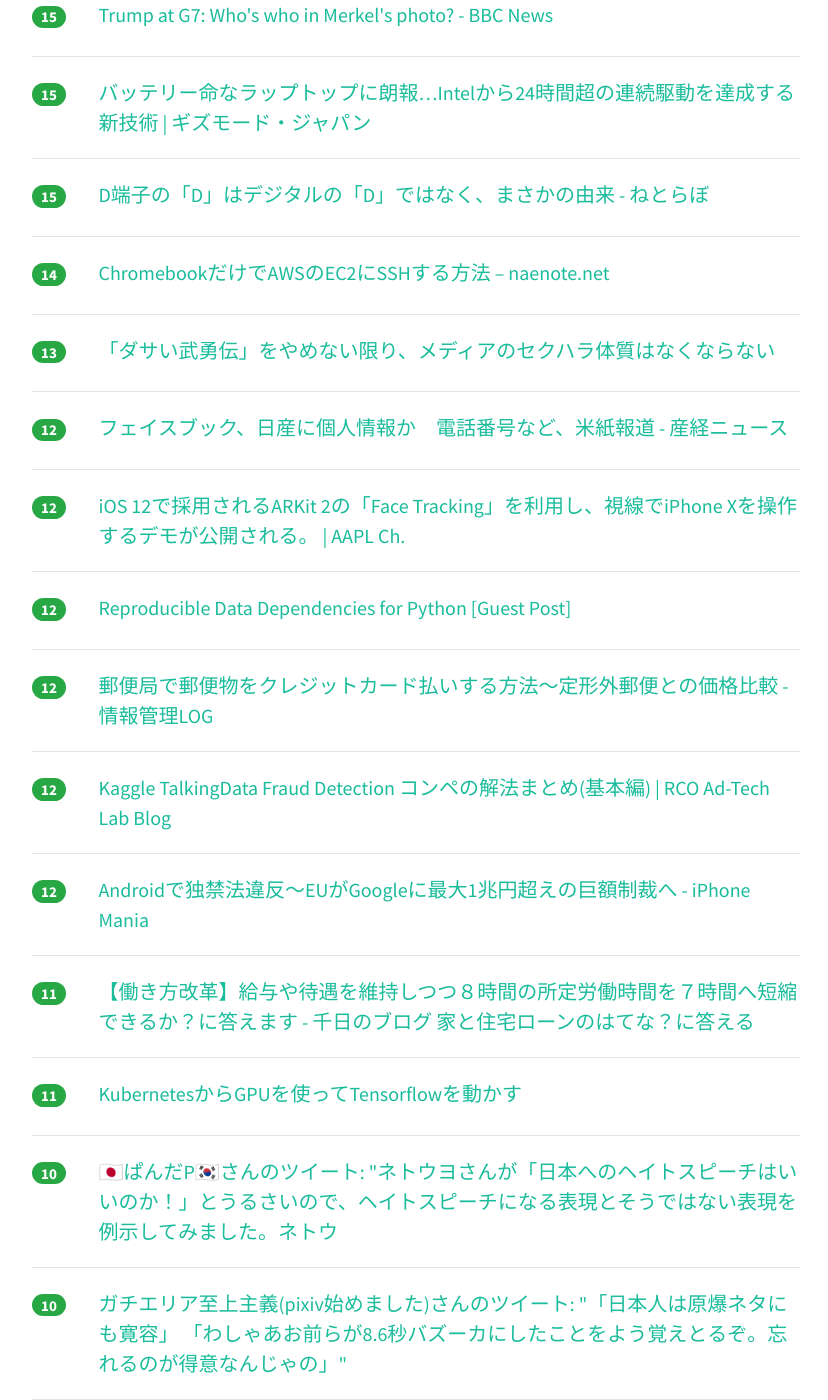
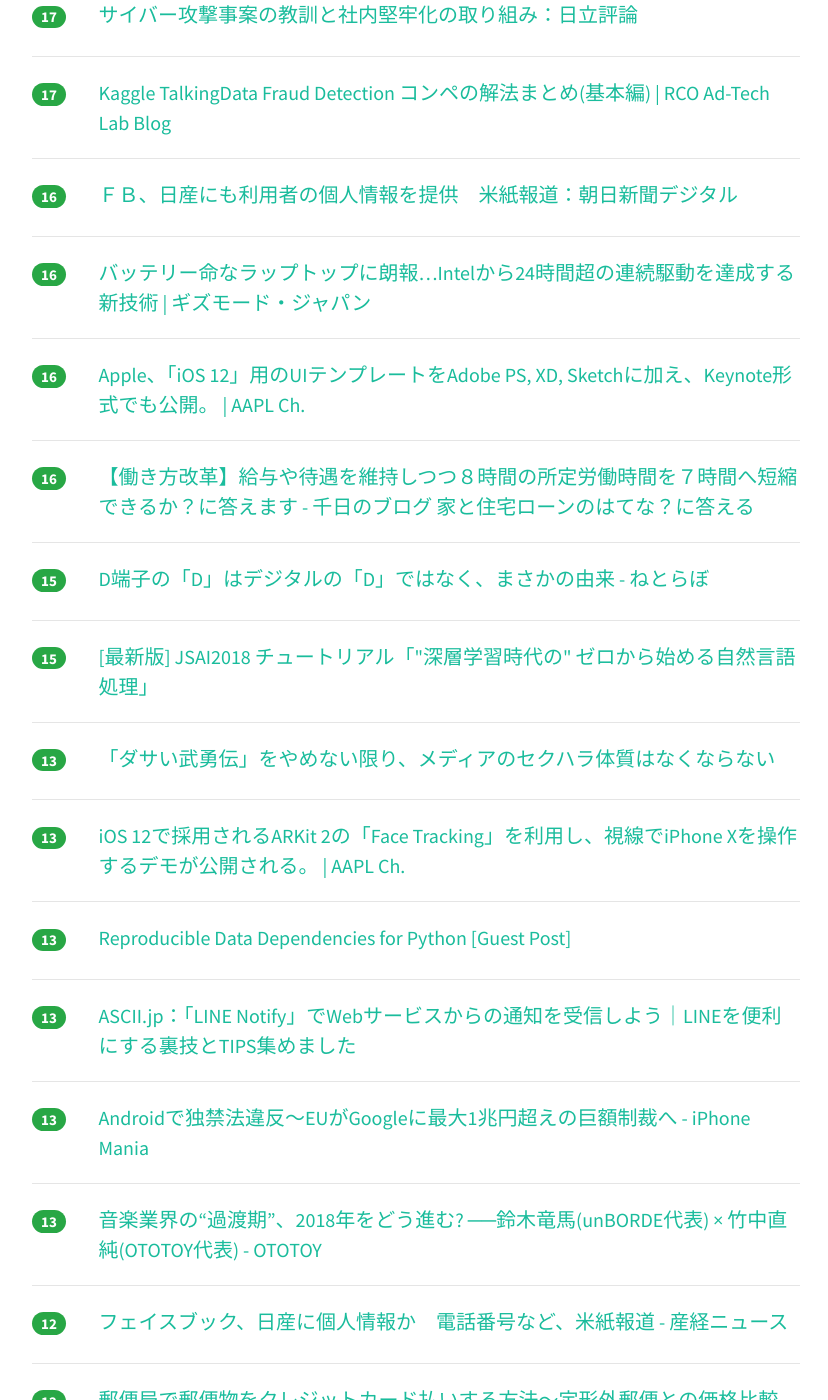
Before and after one commit to yatta47/hatena-matome-site, a Jekyll site: the page built from _posts/2018-06-10-hatena.md, in a window 1280 px wide and 1400 px high, scrolled down 2085 px. Shown: the whole window, without its empty margins (224-1052 px from the left). Built offline with Jekyll 4.4.1, drawn with Linux system fonts in a browser that asks for light colours; nearby versions of some CDN libraries; some of the changed text lies outside the part shown.

Commit message:
Updated 2018-06-10

```diff
--- a/_posts/2018-06-10-hatena.md
+++ b/_posts/2018-06-10-hatena.md
@@ -1,34 +1,39 @@
 ---
 layout: post
 title:  "2018-06-10 はてぶIT"
-date:   2018-06-10 14:01:00
+date:   2018-06-10 15:01:04
 tags: [it-hotentry]
 ---
-46 件のデータあり
+49 件のデータあり
 
 <hr><div class="row">
-<div class="col-1"><span class="badge badge-pill badge-success h2">243</span></div>
+<div class="col-1"><span class="badge badge-pill badge-success h2">296</span></div>
 <div class="col-11"><a href='https://scrapbox.io/yuiseki/%E5%A4%B1%E6%95%97%E5%AD%A6' target='_blank'>失敗学 - yuiseki</a></div>
 </div>
 <hr>
 <div class="row">
-<div class="col-1"><span class="badge badge-pill badge-success h2">57</span></div>
+<div class="col-1"><span class="badge badge-pill badge-success h2">90</span></div>
+<div class="col-11"><a href='https://sbfl.net/blog/2018/06/10/wii-mario64-platform-bug/' target='_blank'>なぜWii版マリオ64で長時間放置すると足場が浮かび上がるのか（非技術者向け解説）</a></div>
+</div>
+<hr>
+<div class="row">
+<div class="col-1"><span class="badge badge-pill badge-success h2">86</span></div>
 <div class="col-11"><a href='https://note.mu/kinotoshiki/n/n2fe090e9b8f6' target='_blank'>【保守速報から広告を剥がせ！！】 #ネトウヨサイト裸祭り のお知らせ｜木野寿紀｜note</a></div>
 </div>
 <hr>
 <div class="row">
-<div class="col-1"><span class="badge badge-pill badge-success h2">47</span></div>
+<div class="col-1"><span class="badge badge-pill badge-success h2">68</span></div>
 <div class="col-11"><a href='http://www.youtube.com/watch?v=Y83ZCf_lpSg' target='_blank'>Python 機械学習ことはじめ</a></div>
 </div>
 <hr>
 <div class="row">
-<div class="col-1"><span class="badge badge-pill badge-success h2">43</span></div>
-<div class="col-11"><a href='https://sbfl.net/blog/2018/06/10/wii-mario64-platform-bug/' target='_blank'>なぜWii版マリオ64で長時間放置すると足場が浮かび上がるのか（非技術者向け解説）</a></div>
+<div class="col-1"><span class="badge badge-pill badge-success h2">53</span></div>
+<div class="col-11"><a href='https://aws.amazon.com/jp/blogs/news/webinar-bb-certified-2018/' target='_blank'>[AWS Black Belt Online Seminar] AWS 認定取得に向けて 資料及び QA 公開 | Amazon Web Services ブログ</a></div>
 </div>
 <hr>
 <div class="row">
-<div class="col-1"><span class="badge badge-pill badge-success h2">38</span></div>
-<div class="col-11"><a href='https://aws.amazon.com/jp/blogs/news/webinar-bb-certified-2018/' target='_blank'>[AWS Black Belt Online Seminar] AWS 認定取得に向けて 資料及び QA 公開 | Amazon Web Services ブログ</a></div>
+<div class="col-1"><span class="badge badge-pill badge-success h2">24</span></div>
+<div class="col-11"><a href='https://toyokeizai.net/articles/-/224439' target='_blank'>iPhoneに埋め込まれる｢Facebook対策｣の衝撃 | スマホ・ガジェット | 東洋経済オンライン | 経済ニュースの新基準</a></div>
 </div>
 <hr>
 <div class="row">
@@ -37,13 +42,18 @@ tags: [it-hotentry]
 </div>
 <hr>
 <div class="row">
-<div class="col-1"><span class="badge badge-pill badge-success h2">22</span></div>
+<div class="col-1"><span class="badge badge-pill badge-success h2">24</span></div>
 <div class="col-11"><a href='https://www.nikkei.com/article/DGXMZO31368880V00C18A6000000/' target='_blank'>アップル、ウェブ閲覧履歴の追跡を「完全にブロック」　　：日本経済新聞</a></div>
 </div>
 <hr>
 <div class="row">
-<div class="col-1"><span class="badge badge-pill badge-success h2">22</span></div>
+<div class="col-1"><span class="badge badge-pill badge-success h2">23</span></div>
 <div class="col-11"><a href='https://gigazine.net/news/20180609-honda-app-leaked-personal-information/' target='_blank'>ホンダの海外法人が５万人分を超える顧客情報をクラウド上で公開していた - GIGAZINE</a></div>
+</div>
+<hr>
+<div class="row">
+<div class="col-1"><span class="badge badge-pill badge-success h2">23</span></div>
+<div class="col-11"><a href='https://www.shadan-kun.com/blog/measure/3410/' target='_blank'>AWSを使っている人が絶対にやっておくべきセキュリティ対策 | セキュリティ対策 | CyberSecurityTIMES</a></div>
 </div>
 <hr>
 <div class="row">
@@ -52,18 +62,28 @@ tags: [it-hotentry]
 </div>
 <hr>
 <div class="row">
-<div class="col-1"><span class="badge badge-pill badge-success h2">20</span></div>
-<div class="col-11"><a href='https://toyokeizai.net/articles/-/224439' target='_blank'>iPhoneに埋め込まれる｢Facebook対策｣の衝撃 | スマホ・ガジェット | 東洋経済オンライン | 経済ニュースの新基準</a></div>
+<div class="col-1"><span class="badge badge-pill badge-success h2">21</span></div>
+<div class="col-11"><a href='http://www.oniten-yomu-book.com/entry/asmr' target='_blank'>耳がゾクゾクしたい人急増中！？　今聴くべきASMRの世界 - オニテンの読書会</a></div>
 </div>
 <hr>
 <div class="row">
 <div class="col-1"><span class="badge badge-pill badge-success h2">20</span></div>
-<div class="col-11"><a href='https://www.shadan-kun.com/blog/measure/3410/' target='_blank'>AWSを使っている人が絶対にやっておくべきセキュリティ対策 | セキュリティ対策 | CyberSecurityTIMES</a></div>
+<div class="col-11"><a href='https://www.naenote.net/entry/chromebook-aws-ssh' target='_blank'>ChromebookだけでAWSのEC2にSSHする方法 – naenote.net</a></div>
+</div>
+<hr>
+<div class="row">
+<div class="col-1"><span class="badge badge-pill badge-success h2">20</span></div>
+<div class="col-11"><a href='https://speakerdeck.com/opelab/20180608-itmedia-sre?slide=1' target='_blank'>生き残る運用管理者 ～運用自動化を成功させる人、失敗させる人～ /20180608-itmedia-sre - Speaker Deck</a></div>
 </div>
 <hr>
 <div class="row">
 <div class="col-1"><span class="badge badge-pill badge-success h2">19</span></div>
-<div class="col-11"><a href='http://www.oniten-yomu-book.com/entry/asmr' target='_blank'>耳がゾクゾクしたい人急増中！？　今聴くべきASMRの世界 - オニテンの読書会</a></div>
+<div class="col-11"><a href='https://www.bbc.com/news/world-us-canada-44426442' target='_blank'>Trump at G7: Who's who in Merkel's photo? - BBC News</a></div>
+</div>
+<hr>
+<div class="row">
+<div class="col-1"><span class="badge badge-pill badge-success h2">19</span></div>
+<div class="col-11"><a href='https://techracho.bpsinc.jp/hachi8833/2018_06_08/57381' target='_blank'>週刊Railsウォッチ（20180608）特集「RubyKaigi 2018後の祭り」、`Enumerable#index_with`は優秀、コントローラから`@`を消し去るほか</a></div>
 </div>
 <hr>
 <div class="row">
@@ -72,13 +92,18 @@ tags: [it-hotentry]
 </div>
 <hr>
 <div class="row">
-<div class="col-1"><span class="badge badge-pill badge-success h2">18</span></div>
-<div class="col-11"><a href='https://techracho.bpsinc.jp/hachi8833/2018_06_08/57381' target='_blank'>週刊Railsウォッチ（20180608）特集「RubyKaigi 2018後の祭り」、`Enumerable#index_with`は優秀、コントローラから`@`を消し去るほか</a></div>
+<div class="col-1"><span class="badge badge-pill badge-success h2">17</span></div>
+<div class="col-11"><a href='https://news.infoseek.co.jp/article/goodspress_164889/' target='_blank'>まだマウス操作で消耗してるの？ いまさら聞けないChromeのちょいテク- 記事詳細｜Infoseekニュース</a></div>
 </div>
 <hr>
 <div class="row">
 <div class="col-1"><span class="badge badge-pill badge-success h2">17</span></div>
-<div class="col-11"><a href='https://news.infoseek.co.jp/article/goodspress_164889/' target='_blank'>まだマウス操作で消耗してるの？ いまさら聞けないChromeのちょいテク- 記事詳細｜Infoseekニュース</a></div>
+<div class="col-11"><a href='http://www.hitachihyoron.com/jp/archive/2010s/2018/03/05b02/index.html' target='_blank'>サイバー攻撃事案の教訓と社内堅牢化の取り組み：日立評論</a></div>
+</div>
+<hr>
+<div class="row">
+<div class="col-1"><span class="badge badge-pill badge-success h2">17</span></div>
+<div class="col-11"><a href='https://www.rco.recruit.co.jp/career/engineer/blog/kaggle_talkingdata_basic/' target='_blank'>Kaggle TalkingData Fraud Detection コンペの解法まとめ(基本編) | RCO Ad-Tech Lab Blog</a></div>
 </div>
 <hr>
 <div class="row">
@@ -88,22 +113,17 @@ tags: [it-hotentry]
 <hr>
 <div class="row">
 <div class="col-1"><span class="badge badge-pill badge-success h2">16</span></div>
+<div class="col-11"><a href='https://www.gizmodo.jp/2018/06/intel-low-power-display.html' target='_blank'>バッテリー命なラップトップに朗報…Intelから24時間超の連続駆動を達成する新技術 | ギズモード・ジャパン</a></div>
+</div>
+<hr>
+<div class="row">
+<div class="col-1"><span class="badge badge-pill badge-success h2">16</span></div>
 <div class="col-11"><a href='https://applech2.com/archives/20180608-apple-ios-12-ui-design-resources-keynote.html' target='_blank'>Apple、「iOS 12」用のUIテンプレートをAdobe PS, XD, Sketchに加え、Keynote形式でも公開。 | AAPL Ch.</a></div>
 </div>
 <hr>
 <div class="row">
 <div class="col-1"><span class="badge badge-pill badge-success h2">16</span></div>
-<div class="col-11"><a href='http://www.hitachihyoron.com/jp/archive/2010s/2018/03/05b02/index.html' target='_blank'>サイバー攻撃事案の教訓と社内堅牢化の取り組み：日立評論</a></div>
-</div>
-<hr>
-<div class="row">
-<div class="col-1"><span class="badge badge-pill badge-success h2">15</span></div>
-<div class="col-11"><a href='https://www.bbc.com/news/world-us-canada-44426442' target='_blank'>Trump at G7: Who's who in Merkel's photo? - BBC News</a></div>
-</div>
-<hr>
-<div class="row">
-<div class="col-1"><span class="badge badge-pill badge-success h2">15</span></div>
-<div class="col-11"><a href='https://www.gizmodo.jp/2018/06/intel-low-power-display.html' target='_blank'>バッテリー命なラップトップに朗報…Intelから24時間超の連続駆動を達成する新技術 | ギズモード・ジャパン</a></div>
+<div class="col-11"><a href='https://sennich.hatenablog.com/entry/acutual-working-hours-salary' target='_blank'>【働き方改革】給与や待遇を維持しつつ８時間の所定労働時間を７時間へ短縮できるか？に答えます - 千日のブログ 家と住宅ローンのはてな？に答える</a></div>
 </div>
 <hr>
 <div class="row">
@@ -112,13 +132,38 @@ tags: [it-hotentry]
 </div>
 <hr>
 <div class="row">
-<div class="col-1"><span class="badge badge-pill badge-success h2">14</span></div>
-<div class="col-11"><a href='https://www.naenote.net/entry/chromebook-aws-ssh' target='_blank'>ChromebookだけでAWSのEC2にSSHする方法 – naenote.net</a></div>
+<div class="col-1"><span class="badge badge-pill badge-success h2">15</span></div>
+<div class="col-11"><a href='https://www.slideshare.net/yukiarase/jsai2018-101054060' target='_blank'>[最新版] JSAI2018 チュートリアル「"深層学習時代の" ゼロから始める自然言語処理」</a></div>
 </div>
 <hr>
 <div class="row">
 <div class="col-1"><span class="badge badge-pill badge-success h2">13</span></div>
 <div class="col-11"><a href='https://www.buzzfeed.com/jp/akikokobayashi/mediametoo' target='_blank'>「ダサい武勇伝」をやめない限り、メディアのセクハラ体質はなくならない</a></div>
+</div>
+<hr>
+<div class="row">
+<div class="col-1"><span class="badge badge-pill badge-success h2">13</span></div>
+<div class="col-11"><a href='https://applech2.com/archives/20180609-ios-12-arkit-2-control-iphone-x-gaze-tracking.html' target='_blank'>iOS 12で採用されるARKit 2の「Face Tracking」を利用し、視線でiPhone Xを操作するデモが公開される。 | AAPL Ch.</a></div>
+</div>
+<hr>
+<div class="row">
+<div class="col-1"><span class="badge badge-pill badge-success h2">13</span></div>
+<div class="col-11"><a href='https://blog.jupyter.org/reproducible-data-dependencies-for-python-guest-post-d0f68293a99' target='_blank'>Reproducible Data Dependencies for Python [Guest Post]</a></div>
+</div>
+<hr>
+<div class="row">
+<div class="col-1"><span class="badge badge-pill badge-success h2">13</span></div>
+<div class="col-11"><a href='http://ascii.jp/elem/000/001/684/1684968/' target='_blank'>ASCII.jp：「LINE Notify」でWebサービスからの通知を受信しよう｜LINEを便利にする裏技とTIPS集めました</a></div>
+</div>
+<hr>
+<div class="row">
+<div class="col-1"><span class="badge badge-pill badge-success h2">13</span></div>
+<div class="col-11"><a href='https://iphone-mania.jp/news-214965/' target='_blank'>Androidで独禁法違反～EUがGoogleに最大1兆円超えの巨額制裁へ - iPhone Mania</a></div>
+</div>
+<hr>
+<div class="row">
+<div class="col-1"><span class="badge badge-pill badge-success h2">13</span></div>
+<div class="col-11"><a href='https://ototoy.jp/feature/2018060101' target='_blank'>音楽業界の“過渡期”、2018年をどう進む? ──鈴木竜馬(unBORDE代表) × 竹中直純(OTOTOY代表) - OTOTOY</a></div>
 </div>
 <hr>
 <div class="row">
@@ -128,32 +173,17 @@ tags: [it-hotentry]
 <hr>
 <div class="row">
 <div class="col-1"><span class="badge badge-pill badge-success h2">12</span></div>
-<div class="col-11"><a href='https://applech2.com/archives/20180609-ios-12-arkit-2-control-iphone-x-gaze-tracking.html' target='_blank'>iOS 12で採用されるARKit 2の「Face Tracking」を利用し、視線でiPhone Xを操作するデモが公開される。 | AAPL Ch.</a></div>
-</div>
-<hr>
-<div class="row">
-<div class="col-1"><span class="badge badge-pill badge-success h2">12</span></div>
-<div class="col-11"><a href='https://blog.jupyter.org/reproducible-data-dependencies-for-python-guest-post-d0f68293a99' target='_blank'>Reproducible Data Dependencies for Python [Guest Post]</a></div>
-</div>
-<hr>
-<div class="row">
-<div class="col-1"><span class="badge badge-pill badge-success h2">12</span></div>
 <div class="col-11"><a href='http://hokoxjouhou.blog105.fc2.com/blog-entry-1191.html' target='_blank'>郵便局で郵便物をクレジットカード払いする方法～定形外郵便との価格比較 - 情報管理LOG</a></div>
 </div>
 <hr>
 <div class="row">
 <div class="col-1"><span class="badge badge-pill badge-success h2">12</span></div>
-<div class="col-11"><a href='https://www.rco.recruit.co.jp/career/engineer/blog/kaggle_talkingdata_basic/' target='_blank'>Kaggle TalkingData Fraud Detection コンペの解法まとめ(基本編) | RCO Ad-Tech Lab Blog</a></div>
-</div>
-<hr>
-<div class="row">
-<div class="col-1"><span class="badge badge-pill badge-success h2">12</span></div>
-<div class="col-11"><a href='https://iphone-mania.jp/news-214965/' target='_blank'>Androidで独禁法違反～EUがGoogleに最大1兆円超えの巨額制裁へ - iPhone Mania</a></div>
+<div class="col-11"><a href='https://www.bengo4.com/c_5/n_8009/' target='_blank'>広瀬香美さん「芸名問題」も関係、公取委「独禁法を労働分野に適用」…説明会は大入り - 弁護士ドットコム</a></div>
 </div>
 <hr>
 <div class="row">
 <div class="col-1"><span class="badge badge-pill badge-success h2">11</span></div>
-<div class="col-11"><a href='https://sennich.hatenablog.com/entry/acutual-working-hours-salary' target='_blank'>【働き方改革】給与や待遇を維持しつつ８時間の所定労働時間を７時間へ短縮できるか？に答えます - 千日のブログ 家と住宅ローンのはてな？に答える</a></div>
+<div class="col-11"><a href='http://twitter.com/panmixi0/status/1004376168231940098' target='_blank'>🇯🇵ぱんだP🇰🇷さんのツイート: "ネトウヨさんが「日本へのヘイトスピーチはいいのか！」とうるさいので、ヘイトスピーチになる表現とそうではない表現を例示してみました。ネトウ</a></div>
 </div>
 <hr>
 <div class="row">
@@ -162,8 +192,8 @@ tags: [it-hotentry]
 </div>
 <hr>
 <div class="row">
-<div class="col-1"><span class="badge badge-pill badge-success h2">10</span></div>
-<div class="col-11"><a href='http://twitter.com/panmixi0/status/1004376168231940098' target='_blank'>🇯🇵ぱんだP🇰🇷さんのツイート: "ネトウヨさんが「日本へのヘイトスピーチはいいのか！」とうるさいので、ヘイトスピーチになる表現とそうではない表現を例示してみました。ネトウ</a></div>
+<div class="col-1"><span class="badge badge-pill badge-success h2">11</span></div>
+<div class="col-11"><a href='http://ascii.jp/elem/000/001/691/1691260/' target='_blank'>ASCII.jp：DOS時代から使われてきたネットワークドライバーの改良がついに進む｜Windows Info</a></div>
 </div>
 <hr>
 <div class="row">
@@ -183,27 +213,17 @@ tags: [it-hotentry]
 <hr>
 <div class="row">
 <div class="col-1"><span class="badge badge-pill badge-success h2">10</span></div>
-<div class="col-11"><a href='https://www.slideshare.net/yukiarase/jsai2018-101054060' target='_blank'>[最新版] JSAI2018 チュートリアル「"深層学習時代の" ゼロから始める自然言語処理」</a></div>
+<div class="col-11"><a href='https://hirooka.pro/?p=9823' target='_blank'>Apple も hls.js を使用しているという | hirooka.pro</a></div>
 </div>
 <hr>
 <div class="row">
-<div class="col-1"><span class="badge badge-pill badge-success h2">10</span></div>
-<div class="col-11"><a href='https://ototoy.jp/feature/2018060101' target='_blank'>音楽業界の“過渡期”、2018年をどう進む? ──鈴木竜馬(unBORDE代表) × 竹中直純(OTOTOY代表) - OTOTOY</a></div>
+<div class="col-1"><span class="badge badge-pill badge-success h2">9</span></div>
+<div class="col-11"><a href='http://www.nicovideo.jp/watch/sm33310173' target='_blank'>【切実】エクセルを使わないで - #1 方眼紙 - ニコニコ動画</a></div>
 </div>
 <hr>
 <div class="row">
 <div class="col-1"><span class="badge badge-pill badge-success h2">9</span></div>
 <div class="col-11"><a href='http://j.people.com.cn/n3/2018/0531/c95952-9466146.html' target='_blank'>中国語でハイテク意味する「黒科技」の「黒」の意味とは？--人民網日本語版--人民日報</a></div>
-</div>
-<hr>
-<div class="row">
-<div class="col-1"><span class="badge badge-pill badge-success h2">9</span></div>
-<div class="col-11"><a href='http://ascii.jp/elem/000/001/684/1684968/' target='_blank'>ASCII.jp：「LINE Notify」でWebサービスからの通知を受信しよう｜LINEを便利にする裏技とTIPS集めました</a></div>
-</div>
-<hr>
-<div class="row">
-<div class="col-1"><span class="badge badge-pill badge-success h2">9</span></div>
-<div class="col-11"><a href='https://www.bengo4.com/c_5/n_8009/' target='_blank'>広瀬香美さん「芸名問題」も関係、公取委「独禁法を労働分野に適用」…説明会は大入り - 弁護士ドットコム</a></div>
 </div>
 <hr>
 <div class="row">
@@ -222,17 +242,12 @@ tags: [it-hotentry]
 </div>
 <hr>
 <div class="row">
+<div class="col-1"><span class="badge badge-pill badge-success h2">7</span></div>
+<div class="col-11"><a href='https://anond.hatelabo.jp/20180610093430' target='_blank'>1万円札以外のお札を持ち歩かない人ってなんなの</a></div>
+</div>
+<hr>
+<div class="row">
 <div class="col-1"><span class="badge badge-pill badge-success h2">6</span></div>
 <div class="col-11"><a href='http://dengekionline.com/elem/000/001/741/1741112/' target='_blank'>『FGO』セイバーオルタが私服姿で立体化。剣を手にした姿にも変更可能 - 電撃App</a></div>
 </div>
 <hr>
-<div class="row">
-<div class="col-1"><span class="badge badge-pill badge-success h2">5</span></div>
-<div class="col-11"><a href='http://www.nicovideo.jp/watch/sm33310173' target='_blank'>【切実】エクセルを使わないで - #1 方眼紙 - ニコニコ動画</a></div>
-</div>
-<hr>
-<div class="row">
-<div class="col-1"><span class="badge badge-pill badge-success h2">5</span></div>
-<div class="col-11"><a href='https://hirooka.pro/?p=9823' target='_blank'>Apple も hls.js を使用しているという | hirooka.pro</a></div>
-</div>
-<hr>
```
